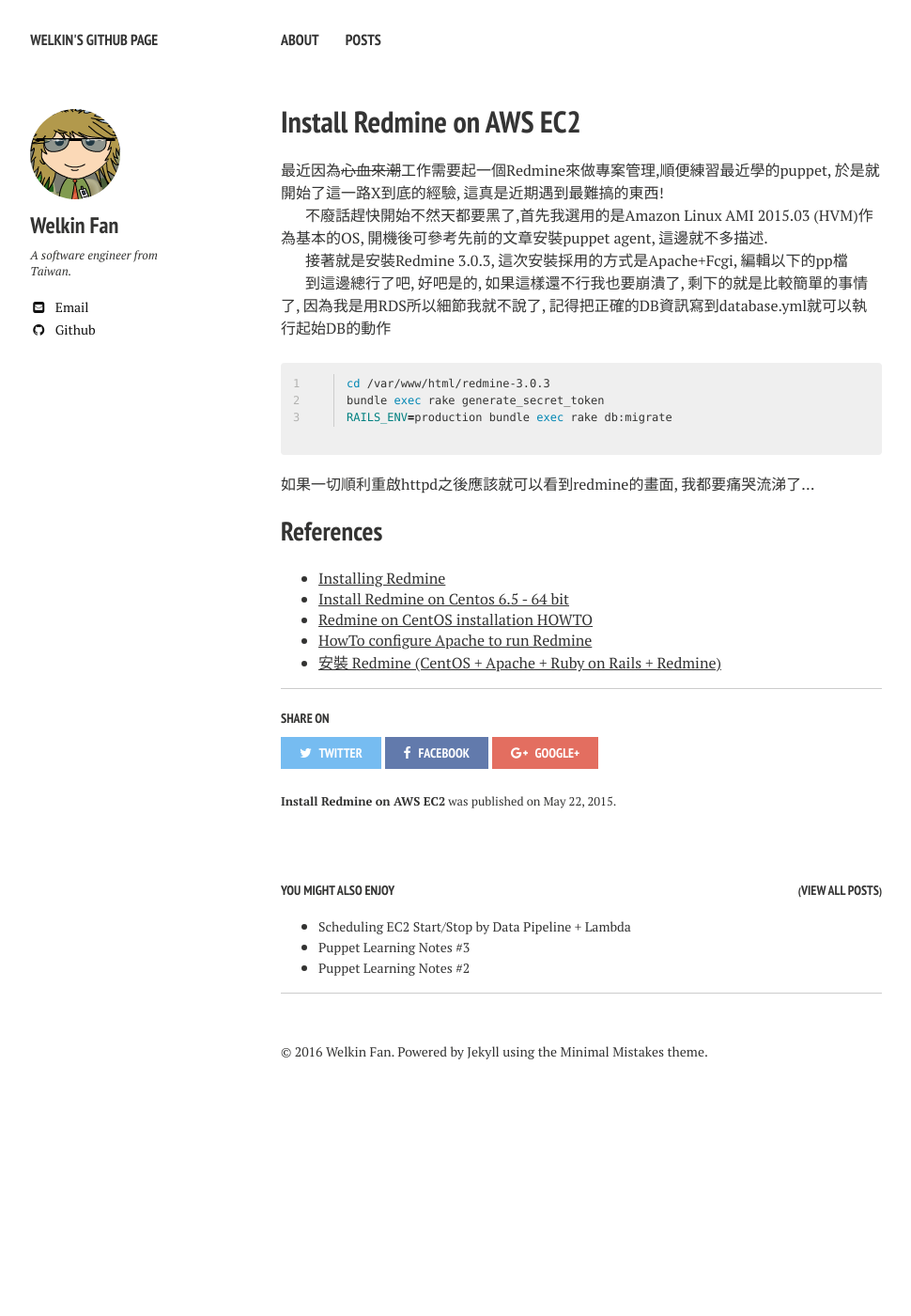
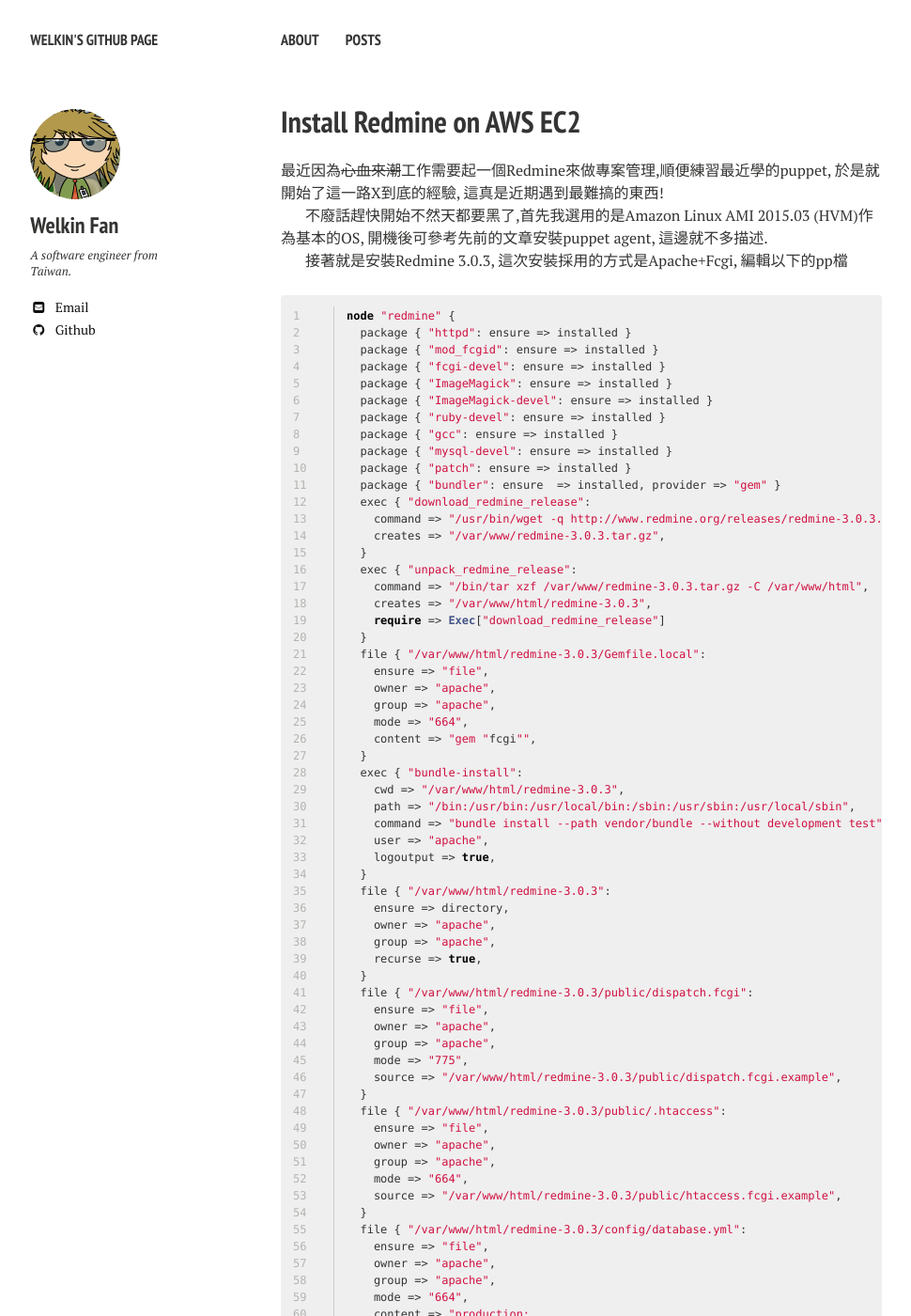
Before and after one commit to welkin872/welkin872.github.io, a Jekyll site: the page built from _posts/2015-05-22-install-redmoine-on-aws-ec2.md, in a window 1280 px wide and 1400 px high. Shown: the whole window at 94% size, without its empty margins (21-991 px from the left). Built offline with Jekyll 4.4.1, drawn with Linux system fonts in a browser that asks for light colours; nearby versions of some CDN libraries; some of the changed text lies outside the part shown.

Commit message:
Trying to fix build error in post.

```diff
--- a/_posts/2015-05-22-install-redmoine-on-aws-ec2.md
+++ b/_posts/2015-05-22-install-redmoine-on-aws-ec2.md
@@ -12,6 +12,99 @@ comments: false
 
 接著就是安裝Redmine 3.0.3, 這次安裝採用的方式是Apache+Fcgi, 編輯以下的pp檔
 
+{% highlight puppet linenos %}
+node "redmine" {
+  package { "httpd": ensure => installed }
+  package { "mod_fcgid": ensure => installed }
+  package { "fcgi-devel": ensure => installed }
+  package { "ImageMagick": ensure => installed }
+  package { "ImageMagick-devel": ensure => installed }
+  package { "ruby-devel": ensure => installed }
+  package { "gcc": ensure => installed }
+  package { "mysql-devel": ensure => installed }
+  package { "patch": ensure => installed }
+  package { "bundler": ensure  => installed, provider => "gem" }
+  exec { "download_redmine_release":
+    command => "/usr/bin/wget -q http://www.redmine.org/releases/redmine-3.0.3.tar.gz -O /var/www/redmine-3.0.3.tar.gz",
+    creates => "/var/www/redmine-3.0.3.tar.gz",
+  }
+  exec { "unpack_redmine_release":
+    command => "/bin/tar xzf /var/www/redmine-3.0.3.tar.gz -C /var/www/html",
+    creates => "/var/www/html/redmine-3.0.3",
+    require => Exec["download_redmine_release"]
+  }
+  file { "/var/www/html/redmine-3.0.3/Gemfile.local":
+    ensure => "file",
+    owner => "apache",
+    group => "apache",
+    mode => "664",
+    content => "gem "fcgi"",
+  }
+  exec { "bundle-install":
+    cwd => "/var/www/html/redmine-3.0.3",
+    path => "/bin:/usr/bin:/usr/local/bin:/sbin:/usr/sbin:/usr/local/sbin",
+    command => "bundle install --path vendor/bundle --without development test",
+    user => "apache",
+    logoutput => true,
+  }
+  file { "/var/www/html/redmine-3.0.3":
+    ensure => directory,
+    owner => "apache",
+    group => "apache",
+    recurse => true,
+  }
+  file { "/var/www/html/redmine-3.0.3/public/dispatch.fcgi":
+    ensure => "file",
+    owner => "apache",
+    group => "apache",
+    mode => "775",
+    source => "/var/www/html/redmine-3.0.3/public/dispatch.fcgi.example",
+  }
+  file { "/var/www/html/redmine-3.0.3/public/.htaccess":
+    ensure => "file",
+    owner => "apache",
+    group => "apache",
+    mode => "664",
+    source => "/var/www/html/redmine-3.0.3/public/htaccess.fcgi.example",
+  }
+  file { "/var/www/html/redmine-3.0.3/config/database.yml":
+    ensure => "file",
+    owner => "apache",
+    group => "apache",
+    mode => "664",
+    content => "production:
+  adapter: mysql2
+  database: redmine
+  host: #MYSQL_FQDN#
+  username: #MYSQL_USERNAME#
+  password: #MYSQL_PASSWORD#
+  encoding: utf8
+"
+  }
+  file { "/etc/httpd/conf.d/redmine.conf":
+    ensure => "file",
+    owner  => "root",
+    group  => "root",
+    mode   => "644",
+    content => "<VirtualHost *:80>
+  ServerName #SERVER_FQDN#
+  ServerAdmin #SERVER_ADMIN#
+  DocumentRoot /var/www/html/redmine-3.0.3/public/
+  ErrorLog logs/redmine_error_log
+  MaxRequestLen 52428800
+  FcgidInitialEnv RAILS_ENV "production"
+
+  <Directory "/var/www/redmine-3.0.3/public/">
+    Options Indexes ExecCGI FollowSymLinks
+    AllowOverride All
+    Order allow,deny
+    Allow from all
+  </Directory>
+</VirtualHost>"
+  }
+  service { "httpd": ensure=> running, enable=> true }
+}
+{% endhighlight %}
 
 到這邊總行了吧, 好吧是的, 如果這樣還不行我也要崩潰了, 剩下的就是比較簡單的事情了, 因為我是用RDS所以細節我就不說了, 記得把正確的DB資訊寫到database.yml就可以執行起始DB的動作
 
```
